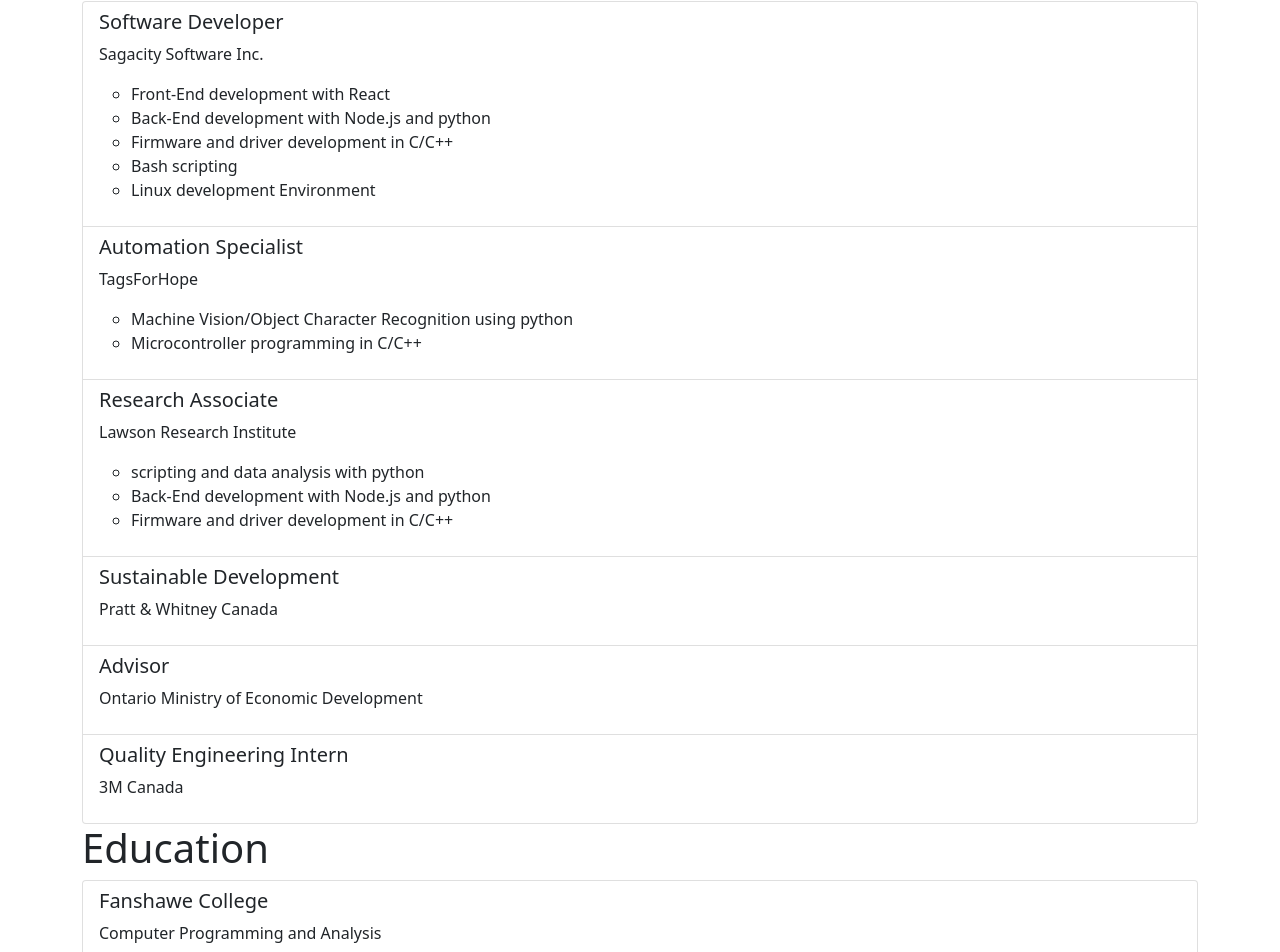
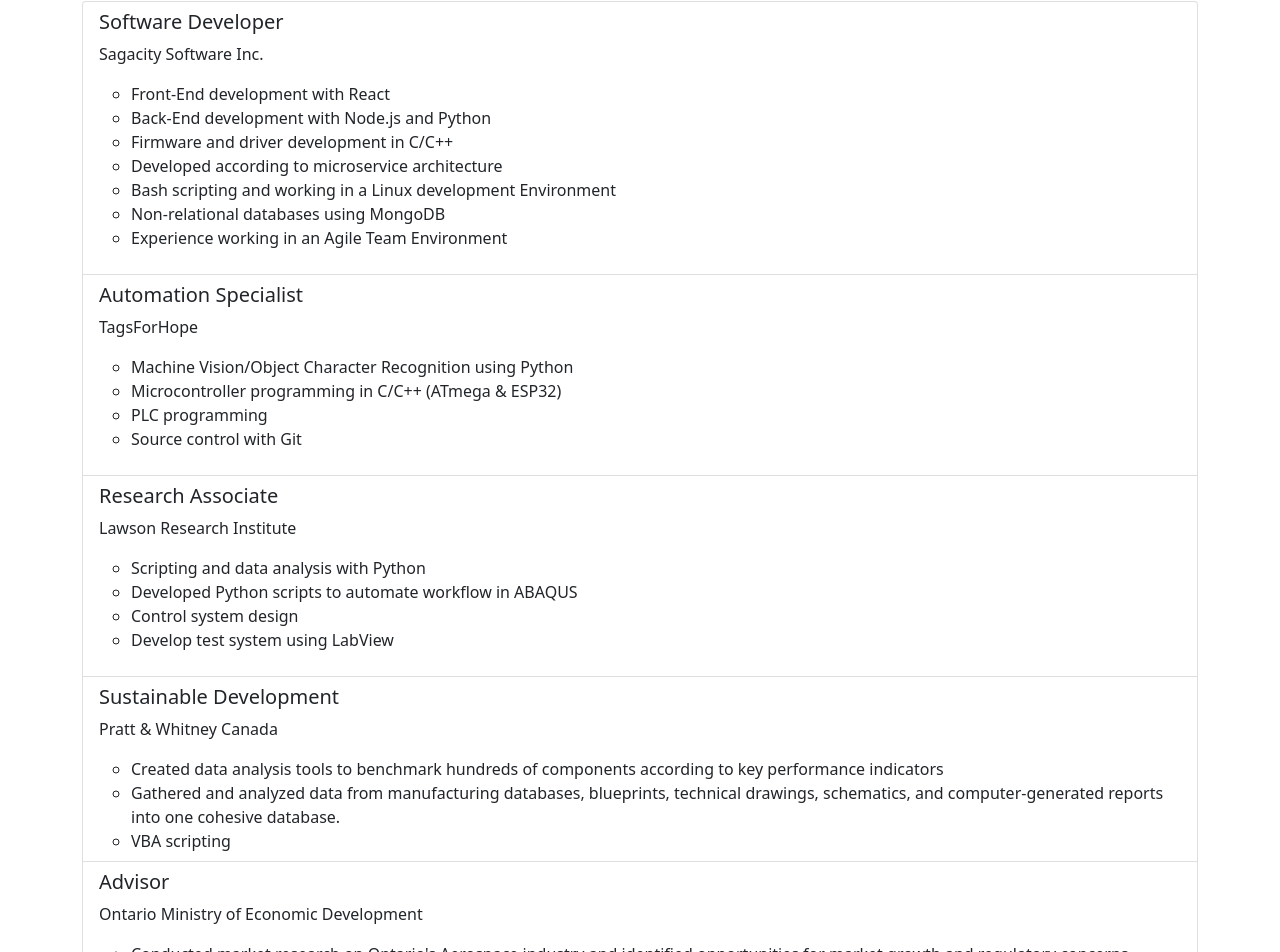
Before and after one commit to AaronGee1/PortfolioSite, a React (Create React App) app: page / in a window 1280 px wide. Shown: the part 669-1621 px from the top of the page. Built offline with nearby package versions, Linux system fonts and the light colour scheme.

Commit message:
updated resume

```diff
--- a/src/components/Experience.js
+++ b/src/components/Experience.js
@@ -18,10 +18,14 @@
           <ListGroupItemText>
             <ul>
               <li>Front-End development with React</li>
-              <li>Back-End development with Node.js and python</li>
+              <li>Back-End development with Node.js and Python</li>
               <li>Firmware and driver development in C/C++</li>
-              <li>Bash scripting</li>
-              <li>Linux development Environment</li>
+              <li>Developed according to microservice architecture</li>
+              <li>
+                Bash scripting and working in a Linux development Environment
+              </li>
+              <li>Non-relational databases using MongoDB</li>
+              <li>Experience working in an Agile Team Environment</li>
             </ul>
           </ListGroupItemText>
         </ListGroupItem>
@@ -31,8 +35,10 @@
           <ListGroupItemText>TagsForHope</ListGroupItemText>
           <ListGroupItemText>
             <ul>
-              <li>Machine Vision/Object Character Recognition using python</li>
-              <li>Microcontroller programming in C/C++</li>
+              <li>Machine Vision/Object Character Recognition using Python</li>
+              <li>Microcontroller programming in C/C++ (ATmega & ESP32)</li>
+              <li>PLC programming</li>
+              <li>Source control with Git</li>
             </ul>
           </ListGroupItemText>
         </ListGroupItem>
@@ -42,9 +48,10 @@
           <ListGroupItemText>Lawson Research Institute</ListGroupItemText>
           <ListGroupItemText>
             <ul>
-              <li>scripting and data analysis with python</li>
-              <li>Back-End development with Node.js and python</li>
-              <li>Firmware and driver development in C/C++</li>
+              <li>Scripting and data analysis with Python</li>
+              <li>Developed Python scripts to automate workflow in ABAQUS</li>
+              <li>Control system design</li>
+              <li>Develop test system using LabView</li>
             </ul>
           </ListGroupItemText>
         </ListGroupItem>
@@ -52,6 +59,18 @@
         <ListGroupItem>
           <ListGroupItemHeading>Sustainable Development</ListGroupItemHeading>
           <ListGroupItemText>Pratt & Whitney Canada</ListGroupItemText>
+          <ul>
+            <li>
+              Created data analysis tools to benchmark hundreds of components
+              according to key performance indicators
+            </li>
+            <li>
+              Gathered and analyzed data from manufacturing databases,
+              blueprints, technical drawings, schematics, and computer-generated
+              reports into one cohesive database.
+            </li>
+            <li>VBA scripting</li>
+          </ul>
         </ListGroupItem>
 
         <ListGroupItem>
@@ -59,6 +78,16 @@
           <ListGroupItemText>
             Ontario Ministry of Economic Development
           </ListGroupItemText>
+          <ul>
+            <li>
+              Conducted market research on Ontario's Aerospace industry and
+              identified opportunities for market growth and regulatory concerns
+            </li>
+            <li>
+              Produced detailed briefing materials for senior advisors and
+              managers
+            </li>
+          </ul>
         </ListGroupItem>
 
         <ListGroupItem>
@@ -66,6 +95,10 @@
             Quality Engineering Intern
           </ListGroupItemHeading>
           <ListGroupItemText>3M Canada</ListGroupItemText>
+          <ul>
+            <li>Perform statistical analysis on quality test data</li>
+            <li>Developed testing procedures for new product testing</li>
+          </ul>
         </ListGroupItem>
       </ListGroup>
     </Container>
```
